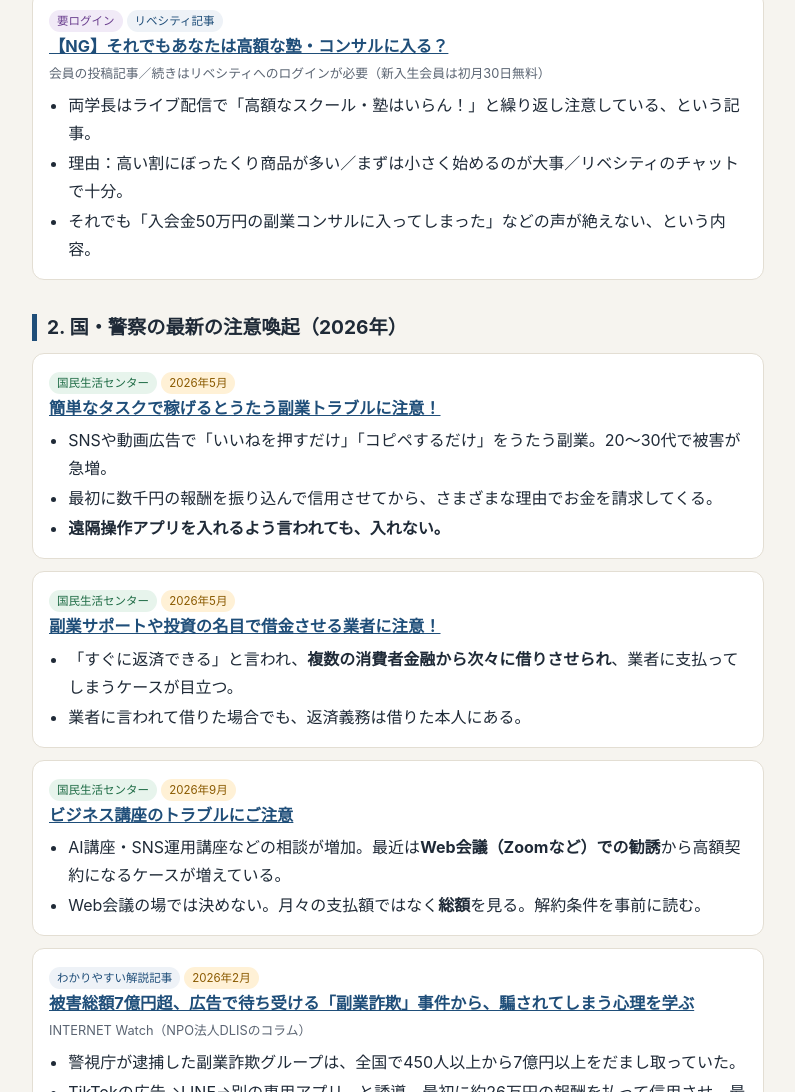
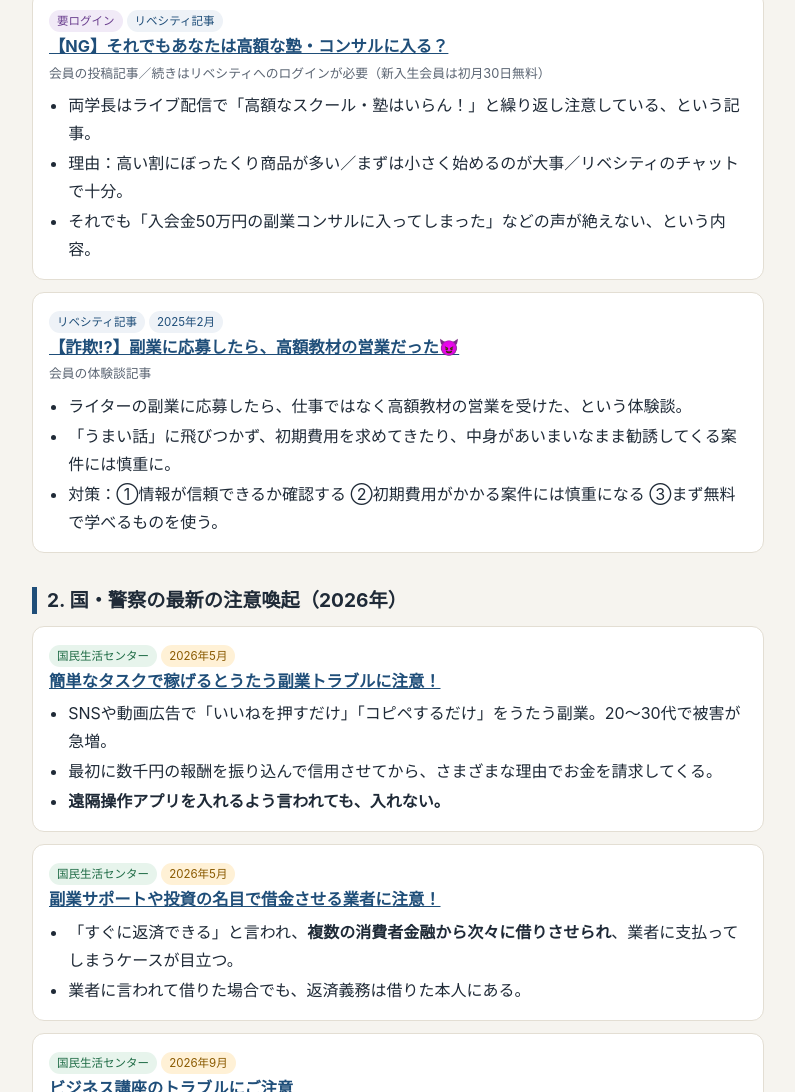
Before and after one commit to oppe5388/fukugyo-guide202611, a plain HTML site: page index.html in a window 1280 px wide. Shown: the part 1606-2698 px from the top of the page, without its empty margins (242-1037 px from the left). Drawn offline with Linux system fonts and the light colour scheme.

Commit message:
リベシティの体験談記事（高額教材の営業）を追加
Co-Authored-By: Claude Opus 5.5 <noreply@anthropic.com>
Claude-Session: https://claude.ai/code/session_01Ds1FgAtx7pNGqGLY6DWS1d

```diff
--- a/index.html
+++ b/index.html
@@ -125,6 +125,17 @@
     <li>両学長はライブ配信で「高額なスクール・塾はいらん！」と繰り返し注意している、という記事。</li>
     <li>理由：高い割にぼったくり商品が多い／まずは小さく始めるのが大事／リベシティのチャットで十分。</li>
     <li>それでも「入会金50万円の副業コンサルに入ってしまった」などの声が絶えない、という内容。</li>
+  </ul>
+</div>
+
+<div class="card">
+  <span class="tag">リベシティ記事</span><span class="tag">2025年2月</span>
+  <h3><a href="https://library.libecity.com/articles/01JKWDRJDBWPYEW7KAGY40C938" target="_blank" rel="noopener">【詐欺!?】副業に応募したら、高額教材の営業だった😈</a></h3>
+  <div class="meta">会員の体験談記事</div>
+  <ul>
+    <li>ライターの副業に応募したら、仕事ではなく高額教材の営業を受けた、という体験談。</li>
+    <li>「うまい話」に飛びつかず、初期費用を求めてきたり、中身があいまいなまま勧誘してくる案件には慎重に。</li>
+    <li>対策：①情報が信頼できるか確認する ②初期費用がかかる案件には慎重になる ③まず無料で学べるものを使う。</li>
   </ul>
 </div>
 
```
